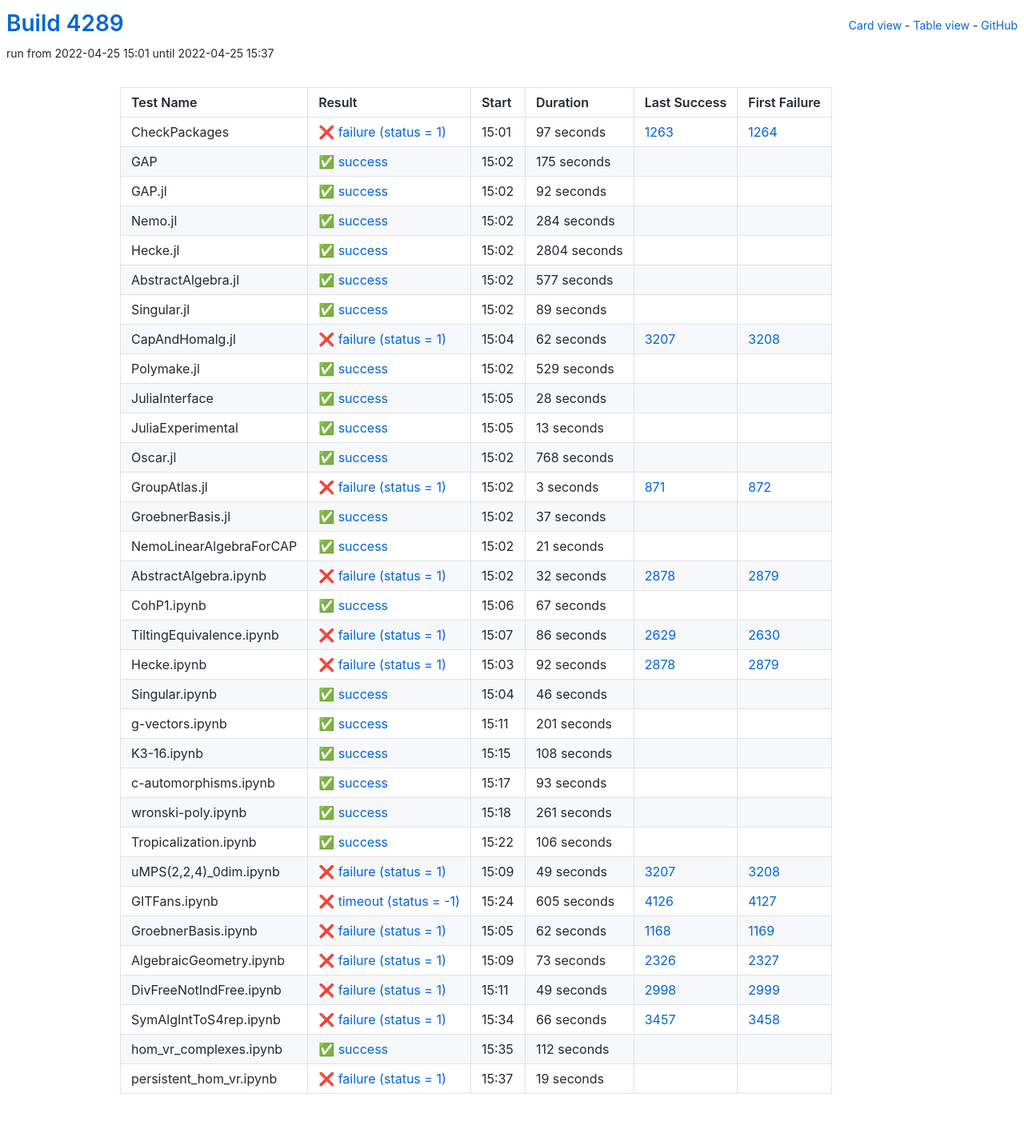
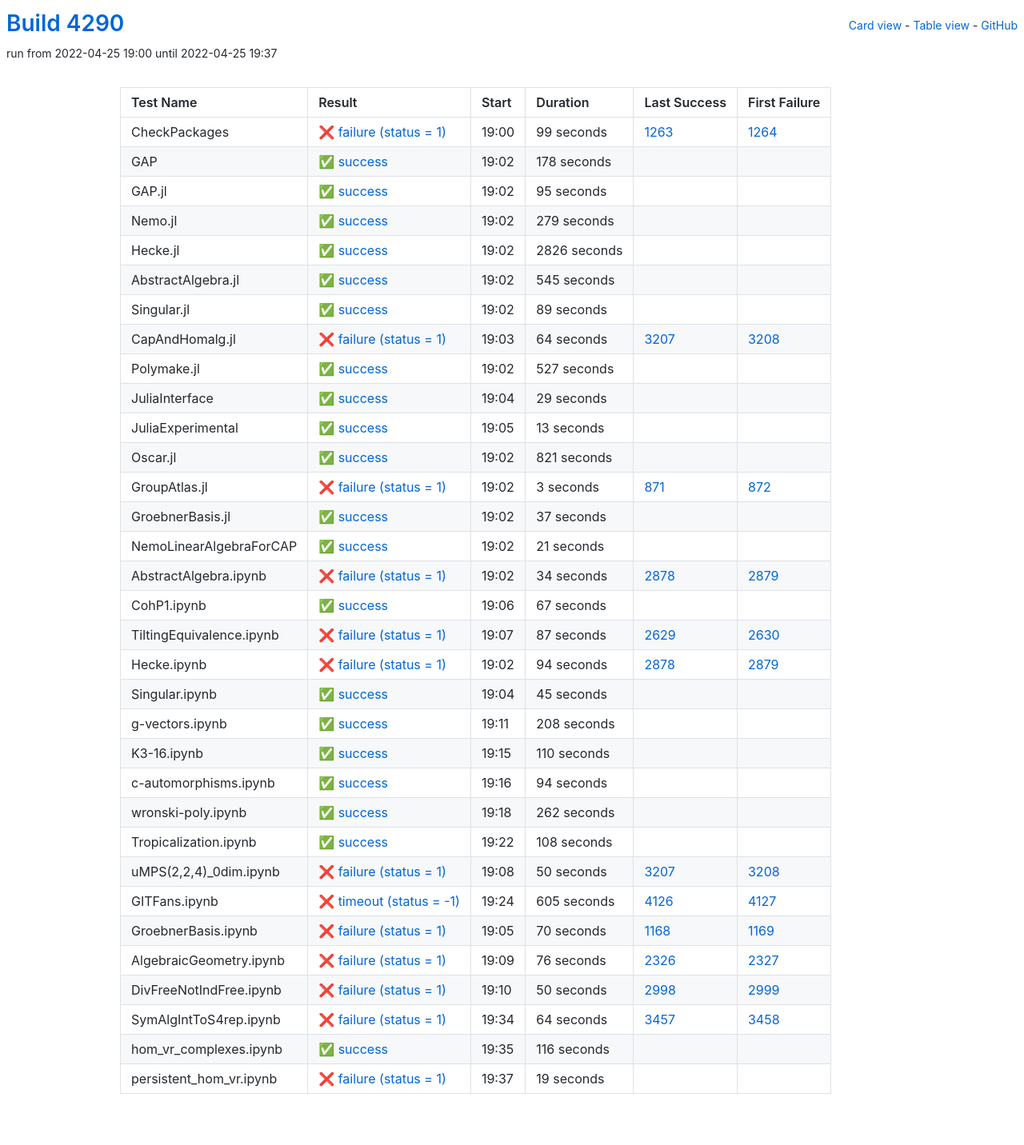
Before and after one commit to oscar-system/oscar-ci-status-stable, a Jekyll site: the page built from table.html, in a window 1280 px wide. Shown: the whole page at 80% size. Built offline with Jekyll 4.4.1, drawn with Linux system fonts in a browser that asks for light colours.

Commit message:
Build #4290

```diff
--- a/_data/ci.yml
+++ b/_data/ci.yml
@@ -1,6 +1,6 @@
 ---
-build: 4289
-build_url: https://oscarci.mathematik.uni-kl.de/job/oscar-stable/4289/
+build: 4290
+build_url: https://oscarci.mathematik.uni-kl.de/job/oscar-stable/4290/
 job: oscar-stable
 organization: oscar-system
 repo: oscar-ci-status-stable
@@ -8,80 +8,80 @@ repourl: https://github.com/oscar-system/oscar-ci-status-stable
 tests:
 - name: CheckPackages
   id: checkpackages
-  log: https://oscarci.mathematik.uni-kl.de/job/oscar-stable/4289/artifact/logs/build-4289/CheckPackages.log
-  start: 2022-04-25 15:01
+  log: https://oscarci.mathematik.uni-kl.de/job/oscar-stable/4290/artifact/logs/build-4290/CheckPackages.log
+  start: 2022-04-25 19:00
   success: false
   exitcode: 1
   status: failure
-  duration: 97
+  duration: 99
   last_success: 1263
   last_success_url: https://oscarci.mathematik.uni-kl.de/job/oscar-stable/1263/
   first_failure: 1264
   first_failure_url: https://oscarci.mathematik.uni-kl.de/job/oscar-stable/1264/
 - name: GAP
   id: gap
-  log: https://oscarci.mathematik.uni-kl.de/job/oscar-stable/4289/artifact/logs/build-4289/GAP.log
-  start: 2022-04-25 15:02
+  log: https://oscarci.mathematik.uni-kl.de/job/oscar-stable/4290/artifact/logs/build-4290/GAP.log
+  start: 2022-04-25 19:02
   success: true
   exitcode: 0
   status: success
-  duration: 175
+  duration: 178
   last_success: false
   last_success_url:
   first_failure: false
   first_failure_url:
 - name: GAP.jl
   id: gap-jl
-  log: https://oscarci.mathematik.uni-kl.de/job/oscar-stable/4289/artifact/logs/build-4289/GAP.jl.log
-  start: 2022-04-25 15:02
+  log: https://oscarci.mathematik.uni-kl.de/job/oscar-stable/4290/artifact/logs/build-4290/GAP.jl.log
+  start: 2022-04-25 19:02
   success: true
   exitcode: 0
   status: success
-  duration: 92
+  duration: 95
   last_success: false
   last_success_url:
   first_failure: false
   first_failure_url:
 - name: Nemo.jl
   id: nemo-jl
-  log: https://oscarci.mathematik.uni-kl.de/job/oscar-stable/4289/artifact/logs/build-4289/Nemo.jl.log
-  start: 2022-04-25 15:02
+  log: https://oscarci.mathematik.uni-kl.de/job/oscar-stable/4290/artifact/logs/build-4290/Nemo.jl.log
+  start: 2022-04-25 19:02
   success: true
   exitcode: 0
   status: success
-  duration: 284
+  duration: 279
   last_success: false
   last_success_url:
   first_failure: false
   first_failure_url:
 - name: Hecke.jl
   id: hecke-jl
-  log: https://oscarci.mathematik.uni-kl.de/job/oscar-stable/4289/artifact/logs/build-4289/Hecke.jl.log
-  start: 2022-04-25 15:02
+  log: https://oscarci.mathematik.uni-kl.de/job/oscar-stable/4290/artifact/logs/build-4290/Hecke.jl.log
+  start: 2022-04-25 19:02
   success: true
   exitcode: 0
   status: success
-  duration: 2804
+  duration: 2826
   last_success: false
   last_success_url:
   first_failure: false
   first_failure_url:
 - name: AbstractAlgebra.jl
   id: abstractalgebra-jl
-  log: https://oscarci.mathematik.uni-kl.de/job/oscar-stable/4289/artifact/logs/build-4289/AbstractAlgebra.jl.log
-  start: 2022-04-25 15:02
+  log: https://oscarci.mathematik.uni-kl.de/job/oscar-stable/4290/artifact/logs/build-4290/AbstractAlgebra.jl.log
+  start: 2022-04-25 19:02
   success: true
   exitcode: 0
   status: success
-  duration: 577
+  duration: 545
   last_success: false
   last_success_url:
   first_failure: false
   first_failure_url:
 - name: Singular.jl
   id: singular-jl
-  log: https://oscarci.mathematik.uni-kl.de/job/oscar-stable/4289/artifact/logs/build-4289/Singular.jl.log
-  start: 2022-04-25 15:02
+  log: https://oscarci.mathematik.uni-kl.de/job/oscar-stable/4290/artifact/logs/build-4290/Singular.jl.log
+  start: 2022-04-25 19:02
   success: true
   exitcode: 0
   status: success
@@ -92,44 +92,44 @@ tests:
   first_failure_url:
 - name: CapAndHomalg.jl
   id: capandhomalg-jl
-  log: https://oscarci.mathematik.uni-kl.de/job/oscar-stable/4289/artifact/logs/build-4289/CapAndHomalg.jl.log
-  start: 2022-04-25 15:04
+  log: https://oscarci.mathematik.uni-kl.de/job/oscar-stable/4290/artifact/logs/build-4290/CapAndHomalg.jl.log
+  start: 2022-04-25 19:03
   success: false
   exitcode: 1
   status: failure
-  duration: 62
+  duration: 64
   last_success: 3207
   last_success_url: https://oscarci.mathematik.uni-kl.de/job/oscar-stable/3207/
   first_failure: 3208
   first_failure_url: https://oscarci.mathematik.uni-kl.de/job/oscar-stable/3208/
 - name: Polymake.jl
   id: polymake-jl
-  log: https://oscarci.mathematik.uni-kl.de/job/oscar-stable/4289/artifact/logs/build-4289/Polymake.jl.log
-  start: 2022-04-25 15:02
+  log: https://oscarci.mathematik.uni-kl.de/job/oscar-stable/4290/artifact/logs/build-4290/Polymake.jl.log
+  start: 2022-04-25 19:02
   success: true
   exitcode: 0
   status: success
-  duration: 529
+  duration: 527
   last_success: false
   last_success_url:
   first_failure: false
   first_failure_url:
 - name: JuliaInterface
   id: juliainterface
-  log: https://oscarci.mathematik.uni-kl.de/job/oscar-stable/4289/artifact/logs/build-4289/JuliaInterface.log
-  start: 2022-04-25 15:05
+  log: https://oscarci.mathematik.uni-kl.de/job/oscar-stable/4290/artifact/logs/build-4290/JuliaInterface.log
+  start: 2022-04-25 19:04
   success: true
   exitcode: 0
   status: success
-  duration: 28
+  duration: 29
   last_success: false
   last_success_url:
   first_failure: false
   first_failure_url:
 - name: JuliaExperimental
   id: juliaexperimental
-  log: https://oscarci.mathematik.uni-kl.de/job/oscar-stable/4289/artifact/logs/build-4289/JuliaExperimental.log
-  start: 2022-04-25 15:05
+  log: https://oscarci.mathematik.uni-kl.de/job/oscar-stable/4290/artifact/logs/build-4290/JuliaExperimental.log
+  start: 2022-04-25 19:05
   success: true
   exitcode: 0
   status: success
@@ -140,20 +140,20 @@ tests:
   first_failure_url:
 - name: Oscar.jl
   id: oscar-jl
-  log: https://oscarci.mathematik.uni-kl.de/job/oscar-stable/4289/artifact/logs/build-4289/Oscar.jl.log
-  start: 2022-04-25 15:02
+  log: https://oscarci.mathematik.uni-kl.de/job/oscar-stable/4290/artifact/logs/build-4290/Oscar.jl.log
+  start: 2022-04-25 19:02
   success: true
   exitcode: 0
   status: success
-  duration: 768
+  duration: 821
   last_success: false
   last_success_url:
   first_failure: false
   first_failure_url:
 - name: GroupAtlas.jl
   id: groupatlas-jl
-  log: https://oscarci.mathematik.uni-kl.de/job/oscar-stable/4289/artifact/logs/build-4289/GroupAtlas.jl.log
-  start: 2022-04-25 15:02
+  log: https://oscarci.mathematik.uni-kl.de/job/oscar-stable/4290/artifact/logs/build-4290/GroupAtlas.jl.log
+  start: 2022-04-25 19:02
   success: false
   exitcode: 1
   status: failure
@@ -164,8 +164,8 @@ tests:
   first_failure_url: https://oscarci.mathematik.uni-kl.de/job/oscar-stable/872/
 - name: GroebnerBasis.jl
   id: groebnerbasis-jl
-  log: https://oscarci.mathematik.uni-kl.de/job/oscar-stable/4289/artifact/logs/build-4289/GroebnerBasis.jl.log
-  start: 2022-04-25 15:02
+  log: https://oscarci.mathematik.uni-kl.de/job/oscar-stable/4290/artifact/logs/build-4290/GroebnerBasis.jl.log
+  start: 2022-04-25 19:02
   success: true
   exitcode: 0
   status: success
@@ -176,8 +176,8 @@ tests:
   first_failure_url:
 - name: NemoLinearAlgebraForCAP
   id: nemolinearalgebraforcap
-  log: https://oscarci.mathematik.uni-kl.de/job/oscar-stable/4289/artifact/logs/build-4289/NemoLinearAlgebraForCAP.log
-  start: 2022-04-25 15:02
+  log: https://oscarci.mathematik.uni-kl.de/job/oscar-stable/4290/artifact/logs/build-4290/NemoLinearAlgebraForCAP.log
+  start: 2022-04-25 19:02
   success: true
   exitcode: 0
   status: success
@@ -188,20 +188,20 @@ tests:
   first_failure_url:
 - name: AbstractAlgebra.ipynb
   id: abstractalgebra-ipynb
-  log: https://oscarci.mathematik.uni-kl.de/job/oscar-stable/4289/artifact/logs/build-4289/AbstractAlgebra.ipynb.log
-  start: 2022-04-25 15:02
+  log: https://oscarci.mathematik.uni-kl.de/job/oscar-stable/4290/artifact/logs/build-4290/AbstractAlgebra.ipynb.log
+  start: 2022-04-25 19:02
   success: false
   exitcode: 1
   status: failure
-  duration: 32
+  duration: 34
   last_success: 2878
   last_success_url: https://oscarci.mathematik.uni-kl.de/job/oscar-stable/2878/
   first_failure: 2879
   first_failure_url: https://oscarci.mathematik.uni-kl.de/job/oscar-stable/2879/
 - name: CohP1.ipynb
   id: cohp1-ipynb
-  log: https://oscarci.mathematik.uni-kl.de/job/oscar-stable/4289/artifact/logs/build-4289/CohP1.ipynb.log
-  start: 2022-04-25 15:06
+  log: https://oscarci.mathematik.uni-kl.de/job/oscar-stable/4290/artifact/logs/build-4290/CohP1.ipynb.log
+  start: 2022-04-25 19:06
   success: true
   exitcode: 0
   status: success
@@ -212,56 +212,92 @@ tests:
   first_failure_url:
 - name: TiltingEquivalence.ipynb
   id: tiltingequivalence-ipynb
-  log: https://oscarci.mathematik.uni-kl.de/job/oscar-stable/4289/artifact/logs/build-4289/TiltingEquivalence.ipynb.log
-  start: 2022-04-25 15:07
+  log: https://oscarci.mathematik.uni-kl.de/job/oscar-stable/4290/artifact/logs/build-4290/TiltingEquivalence.ipynb.log
+  start: 2022-04-25 19:07
   success: false
   exitcode: 1
   status: failure
-  duration: 86
+  duration: 87
   last_success: 2629
   last_success_url: https://oscarci.mathematik.uni-kl.de/job/oscar-stable/2629/
   first_failure: 2630
   first_failure_url: https://oscarci.mathematik.uni-kl.de/job/oscar-stable/2630/
 - name: Hecke.ipynb
   id: hecke-ipynb
-  log: https://oscarci.mathematik.uni-kl.de/job/oscar-stable/4289/artifact/logs/build-4289/Hecke.ipynb.log
-  start: 2022-04-25 15:03
+  log: https://oscarci.mathematik.uni-kl.de/job/oscar-stable/4290/artifact/logs/build-4290/Hecke.ipynb.log
+  start: 2022-04-25 19:02
   success: false
   exitcode: 1
   status: failure
-  duration: 92
+  duration: 94
   last_success: 2878
   last_success_url: https://oscarci.mathematik.uni-kl.de/job/oscar-stable/2878/
   first_failure: 2879
   first_failure_url: https://oscarci.mathematik.uni-kl.de/job/oscar-stable/2879/
 - name: Singular.ipynb
   id: singular-ipynb
-  log: https://oscarci.mathematik.uni-kl.de/job/oscar-stable/4289/artifact/logs/build-4289/Singular.ipynb.log
-  start: 2022-04-25 15:04
+  log: https://oscarci.mathematik.uni-kl.de/job/oscar-stable/4290/artifact/logs/build-4290/Singular.ipynb.log
+  start: 2022-04-25 19:04
   success: true
   exitcode: 0
   status: success
-  duration: 46
+  duration: 45
   last_success: false
   last_success_url:
   first_failure: false
   first_failure_url:
 - name: g-vectors.ipynb
   id: g-vectors-ipynb
-  log: https://oscarci.mathematik.uni-kl.de/job/oscar-stable/4289/artifact/logs/build-4289/g-vectors.ipynb.log
-  start: 2022-04-25 15:11
+  log: https://oscarci.mathematik.uni-kl.de/job/oscar-stable/4290/artifact/logs/build-4290/g-vectors.ipynb.log
+  start: 2022-04-25 19:11
   success: true
   exitcode: 0
   status: success
-  duration: 201
+  duration: 208
   last_success: false
   last_success_url:
   first_failure: false
   first_failure_url:
 - name: K3-16.ipynb
   id: k3-16-ipynb
-  log: https://oscarci.mathematik.uni-kl.de/job/oscar-stable/4289/artifact/logs/build-4289/K3-16.ipynb.log
-  start: 2022-04-25 15:15
+  log: https://oscarci.mathematik.uni-kl.de/job/oscar-stable/4290/artifact/logs/build-4290/K3-16.ipynb.log
+  start: 2022-04-25 19:15
+  success: true
+  exitcode: 0
+  status: success
+  duration: 110
+  last_success: false
+  last_success_url:
+  first_failure: false
+  first_failure_url:
+- name: c-automorphisms.ipynb
+  id: c-automorphisms-ipynb
+  log: https://oscarci.mathematik.uni-kl.de/job/oscar-stable/4290/artifact/logs/build-4290/c-automorphisms.ipynb.log
+  start: 2022-04-25 19:16
+  success: true
+  exitcode: 0
+  status: success
+  duration: 94
+  last_success: false
+  last_success_url:
+  first_failure: false
+  first_failure_url:
+- name: wronski-poly.ipynb
+  id: wronski-poly-ipynb
+  log: https://oscarci.mathematik.uni-kl.de/job/oscar-stable/4290/artifact/logs/build-4290/wronski-poly.ipynb.log
+  start: 2022-04-25 19:18
+  success: true
+  exitcode: 0
+  status: success
+  duration: 262
+  last_success: false
+  last_success_url:
+  first_failure: false
+  first_failure_url:
+- name: Tropicalization.ipynb
+  id: tropicalization-ipynb
+  log: https://oscarci.mathematik.uni-kl.de/job/oscar-stable/4290/artifact/logs/build-4290/Tropicalization.ipynb.log
+  start: 2022-04-25 19:22
   success: true
   exitcode: 0
   status: success
@@ -270,58 +306,22 @@ tests:
   last_success_url:
   first_failure: false
   first_failure_url:
-- name: c-automorphisms.ipynb
-  id: c-automorphisms-ipynb
-  log: https://oscarci.mathematik.uni-kl.de/job/oscar-stable/4289/artifact/logs/build-4289/c-automorphisms.ipynb.log
-  start: 2022-04-25 15:17
-  success: true
-  exitcode: 0
-  status: success
-  duration: 93
-  last_success: false
-  last_success_url:
-  first_failure: false
-  first_failure_url:
-- name: wronski-poly.ipynb
-  id: wronski-poly-ipynb
-  log: https://oscarci.mathematik.uni-kl.de/job/oscar-stable/4289/artifact/logs/build-4289/wronski-poly.ipynb.log
-  start: 2022-04-25 15:18
-  success: true
-  exitcode: 0
-  status: success
-  duration: 261
-  last_success: false
-  last_success_url:
-  first_failure: false
-  first_failure_url:
-- name: Tropicalization.ipynb
-  id: tropicalization-ipynb
-  log: https://oscarci.mathematik.uni-kl.de/job/oscar-stable/4289/artifact/logs/build-4289/Tropicalization.ipynb.log
-  start: 2022-04-25 15:22
-  success: true
-  exitcode: 0
-  status: success
-  duration: 106
-  last_success: false
-  last_success_url:
-  first_failure: false
-  first_failure_url:
 - name: uMPS(2,2,4)_0dim.ipynb
   id: umps-2-2-4-0dim-ipynb
-  log: https://oscarci.mathematik.uni-kl.de/job/oscar-stable/4289/artifact/logs/build-4289/uMPS-2-2-4-_0dim.ipynb.log
-  start: 2022-04-25 15:09
+  log: https://oscarci.mathematik.uni-kl.de/job/oscar-stable/4290/artifact/logs/build-4290/uMPS-2-2-4-_0dim.ipynb.log
+  start: 2022-04-25 19:08
   success: false
   exitcode: 1
   status: failure
-  duration: 49
+  duration: 50
   last_success: 3207
   last_success_url: https://oscarci.mathematik.uni-kl.de/job/oscar-stable/3207/
   first_failure: 3208
   first_failure_url: https://oscarci.mathematik.uni-kl.de/job/oscar-stable/3208/
 - name: GITFans.ipynb
   id: gitfans-ipynb
-  log: https://oscarci.mathematik.uni-kl.de/job/oscar-stable/4289/artifact/logs/build-4289/GITFans.ipynb.log
-  start: 2022-04-25 15:24
+  log: https://oscarci.mathematik.uni-kl.de/job/oscar-stable/4290/artifact/logs/build-4290/GITFans.ipynb.log
+  start: 2022-04-25 19:24
   success: false
   exitcode: -1
   status: timeout
@@ -332,68 +332,68 @@ tests:
   first_failure_url: https://oscarci.mathematik.uni-kl.de/job/oscar-stable/4127/
 - name: GroebnerBasis.ipynb
   id: groebnerbasis-ipynb
-  log: https://oscarci.mathematik.uni-kl.de/job/oscar-stable/4289/artifact/logs/build-4289/GroebnerBasis.ipynb.log
-  start: 2022-04-25 15:05
+  log: https://oscarci.mathematik.uni-kl.de/job/oscar-stable/4290/artifact/logs/build-4290/GroebnerBasis.ipynb.log
+  start: 2022-04-25 19:05
   success: false
   exitcode: 1
   status: failure
-  duration: 62
+  duration: 70
   last_success: 1168
   last_success_url: https://oscarci.mathematik.uni-kl.de/job/oscar-stable/1168/
   first_failure: 1169
   first_failure_url: https://oscarci.mathematik.uni-kl.de/job/oscar-stable/1169/
 - name: AlgebraicGeometry.ipynb
   id: algebraicgeometry-ipynb
-  log: https://oscarci.mathematik.uni-kl.de/job/oscar-stable/4289/artifact/logs/build-4289/AlgebraicGeometry.ipynb.log
-  start: 2022-04-25 15:09
+  log: https://oscarci.mathematik.uni-kl.de/job/oscar-stable/4290/artifact/logs/build-4290/AlgebraicGeometry.ipynb.log
+  start: 2022-04-25 19:09
   success: false
   exitcode: 1
   status: failure
-  duration: 73
+  duration: 76
   last_success: 2326
   last_success_url: https://oscarci.mathematik.uni-kl.de/job/oscar-stable/2326/
   first_failure: 2327
   first_failure_url: https://oscarci.mathematik.uni-kl.de/job/oscar-stable/2327/
 - name: DivFreeNotIndFree.ipynb
   id: divfreenotindfree-ipynb
-  log: https://oscarci.mathematik.uni-kl.de/job/oscar-stable/4289/artifact/logs/build-4289/DivFreeNotIndFree.ipynb.log
-  start: 2022-04-25 15:11
+  log: https://oscarci.mathematik.uni-kl.de/job/oscar-stable/4290/artifact/logs/build-4290/DivFreeNotIndFree.ipynb.log
+  start: 2022-04-25 19:10
   success: false
   exitcode: 1
   status: failure
-  duration: 49
+  duration: 50
   last_success: 2998
   last_success_url: https://oscarci.mathematik.uni-kl.de/job/oscar-stable/2998/
   first_failure: 2999
   first_failure_url: https://oscarci.mathematik.uni-kl.de/job/oscar-stable/2999/
 - name: SymAlgIntToS4rep.ipynb
   id: symalginttos4rep-ipynb
-  log: https://oscarci.mathematik.uni-kl.de/job/oscar-stable/4289/artifact/logs/build-4289/SymAlgIntToS4rep.ipynb.log
-  start: 2022-04-25 15:34
+  log: https://oscarci.mathematik.uni-kl.de/job/oscar-stable/4290/artifact/logs/build-4290/SymAlgIntToS4rep.ipynb.log
+  start: 2022-04-25 19:34
   success: false
   exitcode: 1
   status: failure
-  duration: 66
+  duration: 64
   last_success: 3457
   last_success_url: https://oscarci.mathematik.uni-kl.de/job/oscar-stable/3457/
   first_failure: 3458
   first_failure_url: https://oscarci.mathematik.uni-kl.de/job/oscar-stable/3458/
 - name: hom_vr_complexes.ipynb
   id: hom-vr-complexes-ipynb
-  log: https://oscarci.mathematik.uni-kl.de/job/oscar-stable/4289/artifact/logs/build-4289/hom_vr_complexes.ipynb.log
-  start: 2022-04-25 15:35
+  log: https://oscarci.mathematik.uni-kl.de/job/oscar-stable/4290/artifact/logs/build-4290/hom_vr_complexes.ipynb.log
+  start: 2022-04-25 19:35
   success: true
   exitcode: 0
   status: success
-  duration: 112
+  duration: 116
   last_success: false
   last_success_url:
   first_failure: false
   first_failure_url:
 - name: persistent_hom_vr.ipynb
   id: persistent-hom-vr-ipynb
-  log: https://oscarci.mathematik.uni-kl.de/job/oscar-stable/4289/artifact/logs/build-4289/persistent_hom_vr.ipynb.log
-  start: 2022-04-25 15:37
+  log: https://oscarci.mathematik.uni-kl.de/job/oscar-stable/4290/artifact/logs/build-4290/persistent_hom_vr.ipynb.log
+  start: 2022-04-25 19:37
   success: false
   exitcode: 1
   status: failure
```
Also changed, not shown: README.md.
